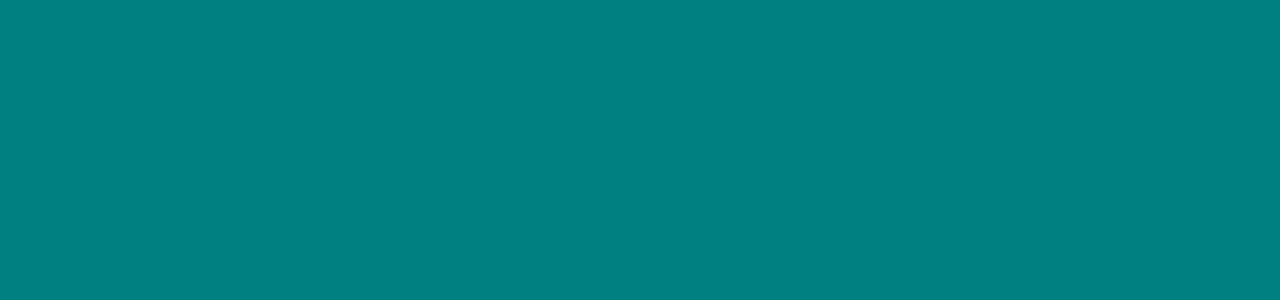
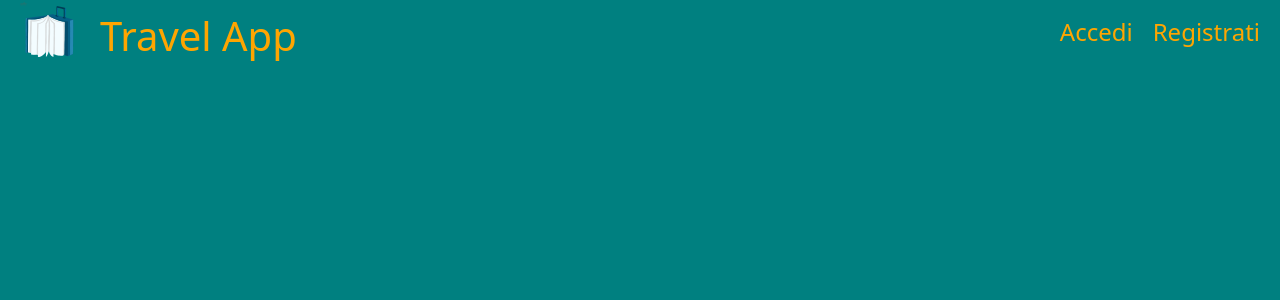
Before and after one commit to DanieleErcoli243/travel-app, a Vue app: page / in a window 1280 px wide. Shown: the top 300 px of the page. Built offline with nearby package versions, Linux system fonts and the light colour scheme.

Commit message:
created header with links to laravel login and registration

```diff
--- a/src/App.vue
+++ b/src/App.vue
@@ -1,11 +1,13 @@
 <script>
+import AppHeader from './components/AppHeader.vue'
 export default {
-    name: 'Travel App'
+    name: 'Travel App',
+    components: { AppHeader }
 }
 </script>
 
 <template>
-
+    <AppHeader />
 </template>
 
 <style lang="scss">
--- /dev/null
+++ b/src/components/AppHeader.vue
@@ -0,0 +1,50 @@
+<script>
+export default {
+    name: 'AppHeader'
+}
+</script>
+
+<template>
+    <header>
+        <nav>
+            <figure>
+                <img src="../img/travel-app-logo.png" alt="valigia che si apre in un diario">
+            </figure>
+            <h1>Travel App</h1>
+        </nav>
+        <nav>
+            <ul class="list-unstyled">
+                <li>
+                    <a href="http://localhost:8000/login">Accedi</a>
+                </li>
+                <li>
+                    <a href="http://localhost:8000/register">Registrati</a>
+                </li>
+            </ul>
+        </nav>
+    </header>
+</template>
+
+<style lang="scss" scoped>
+header {
+    display: flex;
+    align-items: center;
+    justify-content: space-between;
+    padding: 10px 20px;
+    color: orange;
+    height: 80px;
+}
+
+nav,
+ul {
+    display: flex;
+    gap: 20px;
+    align-items: center;
+
+    a {
+        text-decoration: none;
+        font-size: 24px;
+        color: orange;
+    }
+}
+</style>
```
Also changed, not shown: src/img/travel-app-logo-2.png (renamed from public/img/travel-app-logo-2.png), src/img/travel-app-logo.png (renamed from public/img/travel-app-logo.png).
